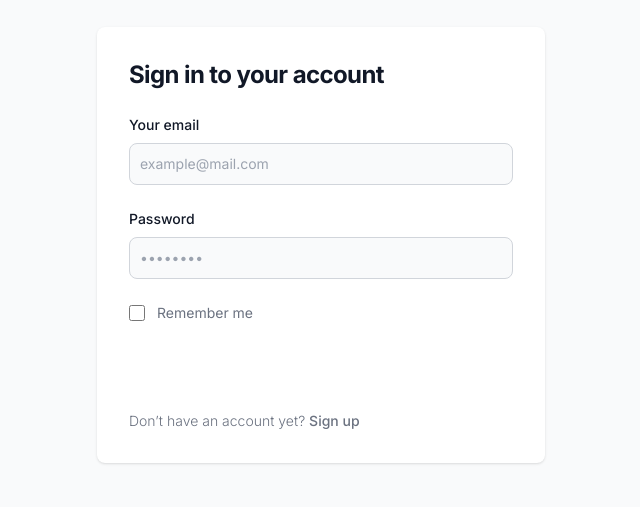
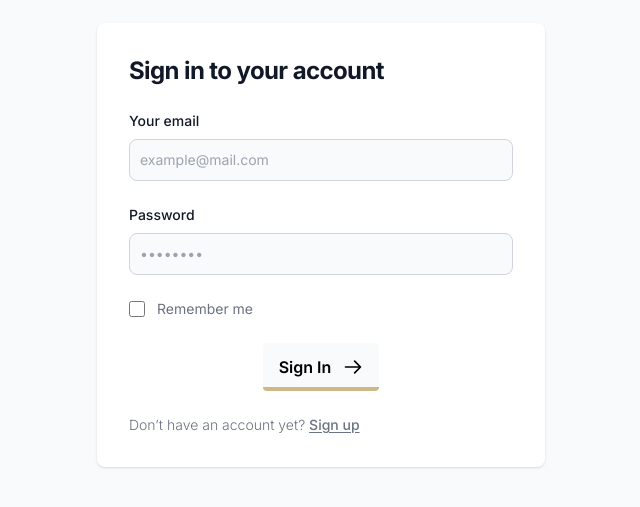
Before and after one commit to Karim-Mammadli/BoilerPlate, a Next.js app: page /signin in a window 1280 px wide. Shown: the part 167-674 px from the top of the page, without its empty margins (319-959 px from the left). Built offline with nearby package versions, Linux system fonts and the light colour scheme.

Commit message:
added a similar submit button to signup page

```diff
--- a/src/app/signin/page.tsx
+++ b/src/app/signin/page.tsx
@@ -89,9 +89,54 @@ export default function SignIn() {
                       </div>
                       {/* <a href="#" className="text-sm font-medium text-primary-600 hover:underline dark:text-primary-500">Forgot password?</a> */}
                   </div>
-                  <button type="submit" className="w-full text-white bg-primary-600 hover:bg-primary-700 focus:ring-4 focus:outline-none focus:ring-primary-300 font-medium rounded-lg text-sm px-5 py-2.5 text-center dark:bg-primary-600 dark:hover:bg-primary-700 dark:focus:ring-primary-800">Sign in</button>
+                  <div className="flex justify-center">
+                {/* put it into the center */}
+                <button className="mx-auto">
+                  <a
+                    // href="#_"
+                    className="relative inline-flex items-center justify-start py-3 pl-4 pr-12 overflow-hidden font-semibold text-black transition-all duration-150 ease-in-out rounded hover:pl-10 hover:pr-6 bg-gray-50 group"
+                  >
+                    <span className="absolute bottom-0 left-0 w-full h-1 transition-all duration-150 ease-in-out bg-[#CEB888] group-hover:h-full"></span>
+                    <span className="absolute right-0 pr-4 duration-200 ease-out group-hover:translate-x-12">
+                      <svg
+                        className="w-5 h-5 text-black"
+                        fill="none"
+                        stroke="currentColor"
+                        viewBox="0 0 24 24"
+                        // xmlns="http://www.w3.org/2000/svg"
+                      >
+                        <path
+                          strokeLinecap="round"
+                          strokeLinejoin="round"
+                          strokeWidth="2"
+                          d="M14 5l7 7m0 0l-7 7m7-7H3"
+                        ></path>
+                      </svg>
+                    </span>
+                    <span className="absolute left-0 pl-2.5 -translate-x-12 group-hover:translate-x-0 ease-out duration-200">
+                      <svg
+                        className="w-5 h-5 text-black"
+                        fill="none"
+                        stroke="currentColor"
+                        viewBox="0 0 24 24"
+                        // xmlns="http://www.w3.org/2000/svg"
+                      >
+                        <path
+                          strokeLinecap="round"
+                          strokeLinejoin="round"
+                          strokeWidth="2"
+                          d="M14 5l7 7m0 0l-7 7m7-7H3"
+                        ></path>
+                      </svg>
+                    </span>
+                    <span className="relative w-full text-left transition-colors duration-200 ease-in-out group-hover:text-white">
+                      Sign In
+                    </span>
+                  </a>
+                </button>
+              </div>
                   <p className="text-sm font-light text-gray-500 dark:text-gray-400">
-                      Don’t have an account yet? <a href="/signup" className="font-medium text-primary-600 hover:underline dark:text-primary-500">Sign up</a>
+                      Don’t have an account yet? <a href="/signup" className="font-medium text-primary-600 hover:underline dark:text-primary-500 underline underline-offset-2">Sign up</a>
                   </p>
             </form>
             </div>
```
